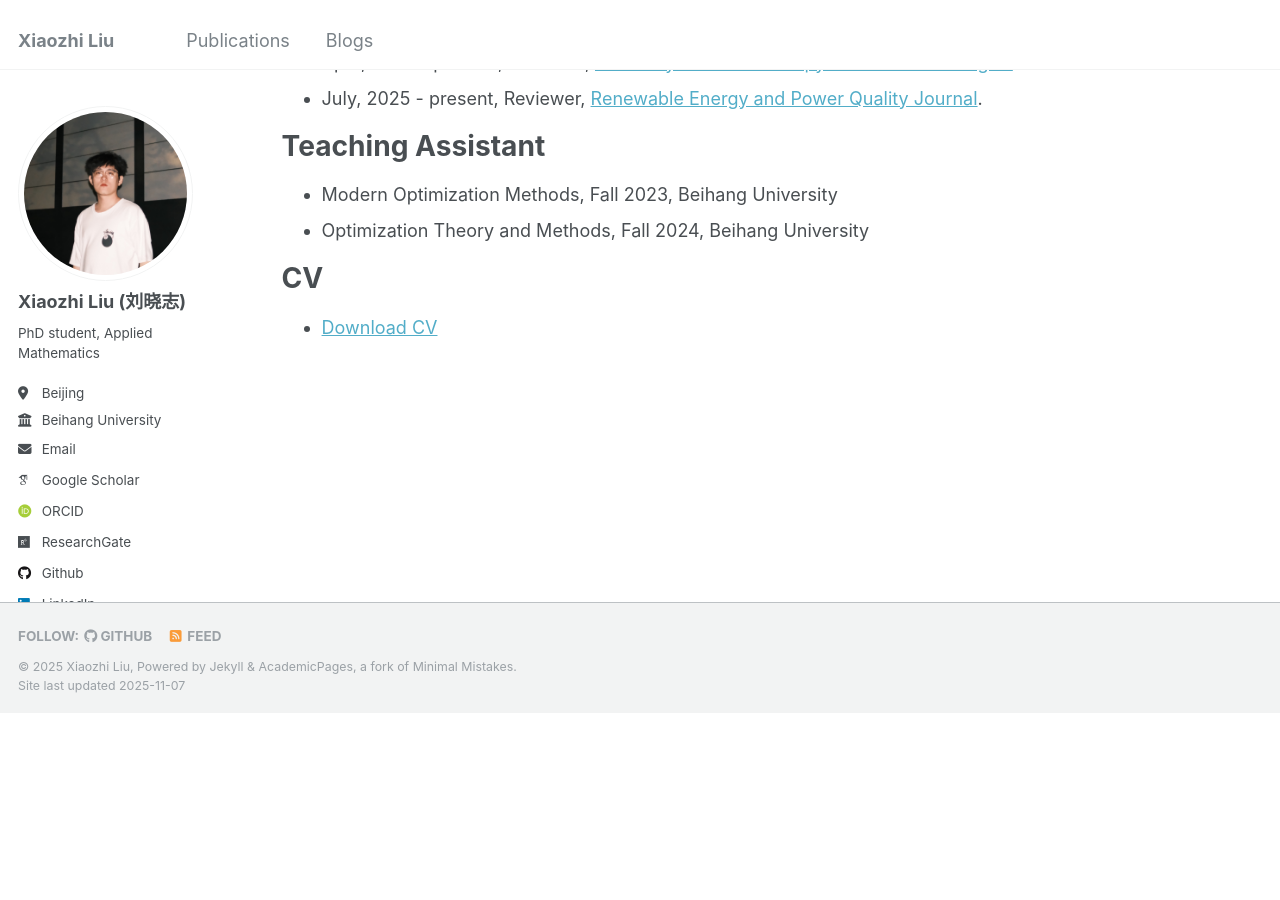
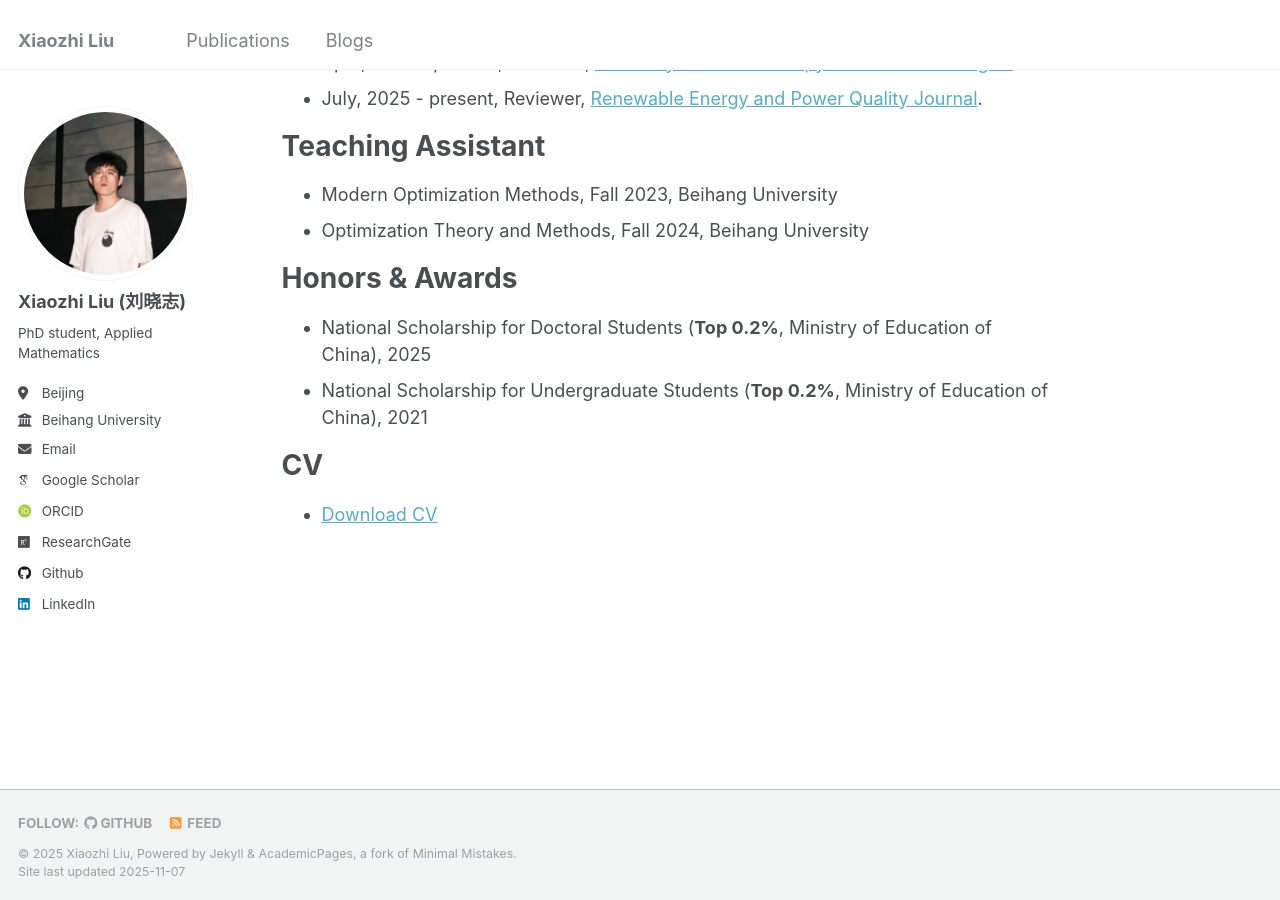
Before and after one commit to xzliu-opt/xzliu-opt.github.io, a Jekyll site: the page built from _pages/about.md, in a window 1280 px wide and 900 px high, scrolled down 938 px. Built offline with Jekyll 4.4.1, drawn with Linux system fonts in a browser that asks for light colours; some web fonts are replaced; before the commit the page ends 1651 px from its top, so only the background shows below that.

Commit message:
Add honors and awards section to about page

```diff
--- a/_pages/about.md
+++ b/_pages/about.md
@@ -35,6 +35,11 @@ Teaching Assistant
 - Modern Optimization Methods, Fall 2023, Beihang University
 - Optimization Theory and Methods, Fall 2024, Beihang University
 
+Honors & Awards
+======
+- National Scholarship for Doctoral Students (**Top 0.2%**, Ministry of Education of China), 2025
+- National Scholarship for Undergraduate Students (**Top 0.2%**, Ministry of Education of China), 2021
+
 CV
 ======
 - [Download CV](https://xzliu-opt.github.io/files/cv/cv_XiaozhiLiu.pdf)
```
